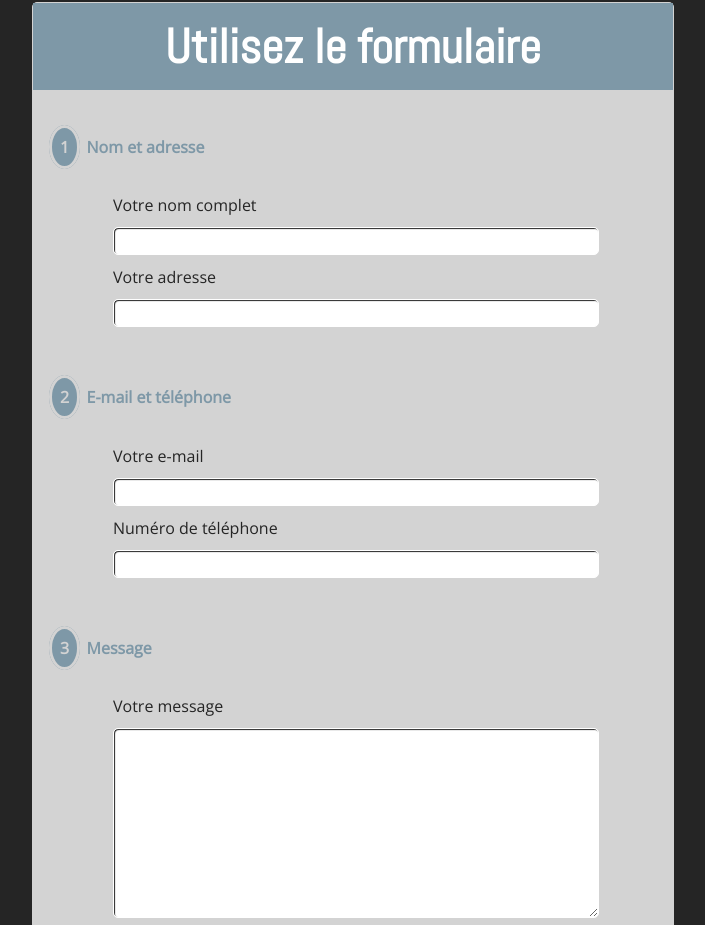
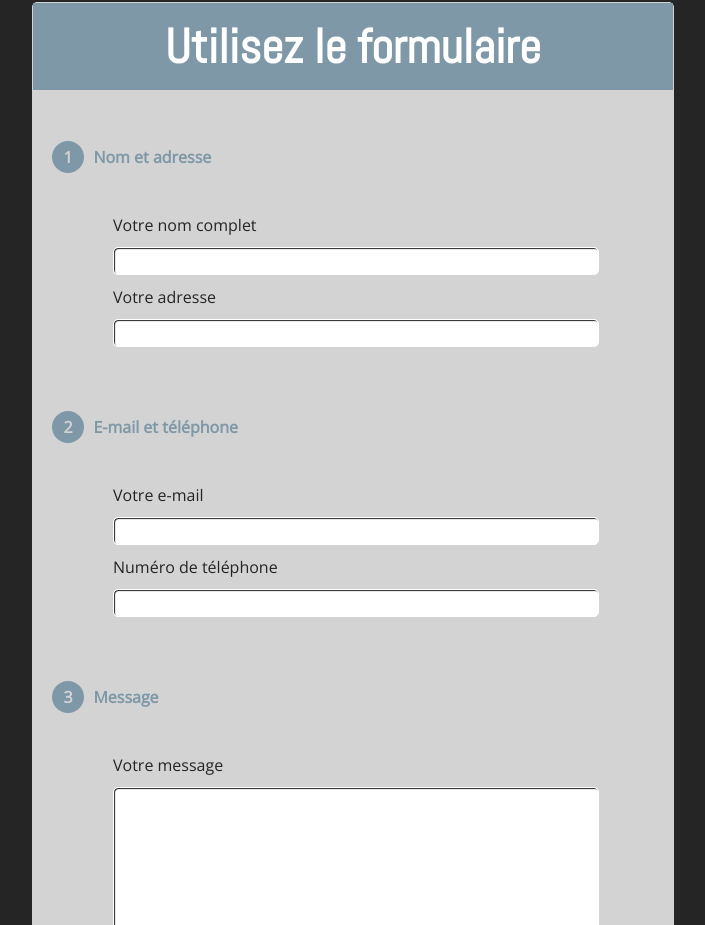
Before and after one commit to vincaniti/Exercices, a plain HTML site: page CSS/contacts/index.html in a window 1280 px wide. Shown: the part 1300-2225 px from the top of the page, without its empty margins (287-992 px from the left). Drawn offline with nearby package versions, Linux system fonts and the light colour scheme.

Commit message:
button fixed

```diff
--- a/CSS/contacts/style.css
+++ b/CSS/contacts/style.css
@@ -119,7 +119,7 @@ main section#map {
 main section#map iframe {
     width: 100%;
     height: 100%;
-    box-shadow: 0px -1px 3px 2px  rgb(218, 213, 213);;
+    box-shadow: 0px -1px 3px 2px  rgb(218, 213, 213);
 }
 /* -- Formulaire -- */
 main section#form {
@@ -131,7 +131,7 @@ main section#form form {
     display: inline-block;
     color: var(--dark);
     width: 40rem;
-    height: 63rem;
+    height: 67rem;
     border : solid 1px var(--light);
     border-radius: 5px;
 }
@@ -150,6 +150,11 @@ main section#form form span {
     color: var(--light);
     padding : 0.5rem;
     margin-right: 0.4rem;
+    display: inline-block;
+    width: 1rem;
+    height: 1rem;
+    line-height: 1rem;
+    text-align: center;
 }
 main section#form form div p.label {
     color: var(--blue);
```
